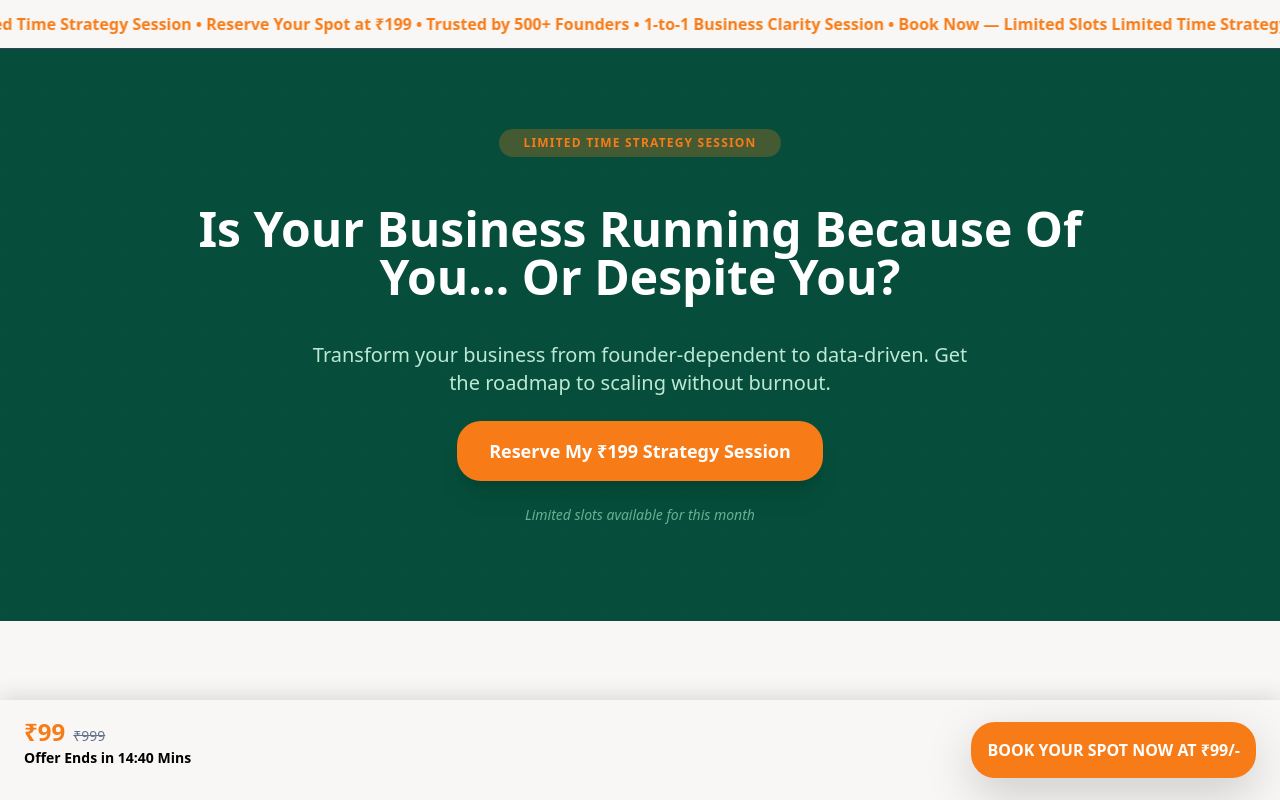
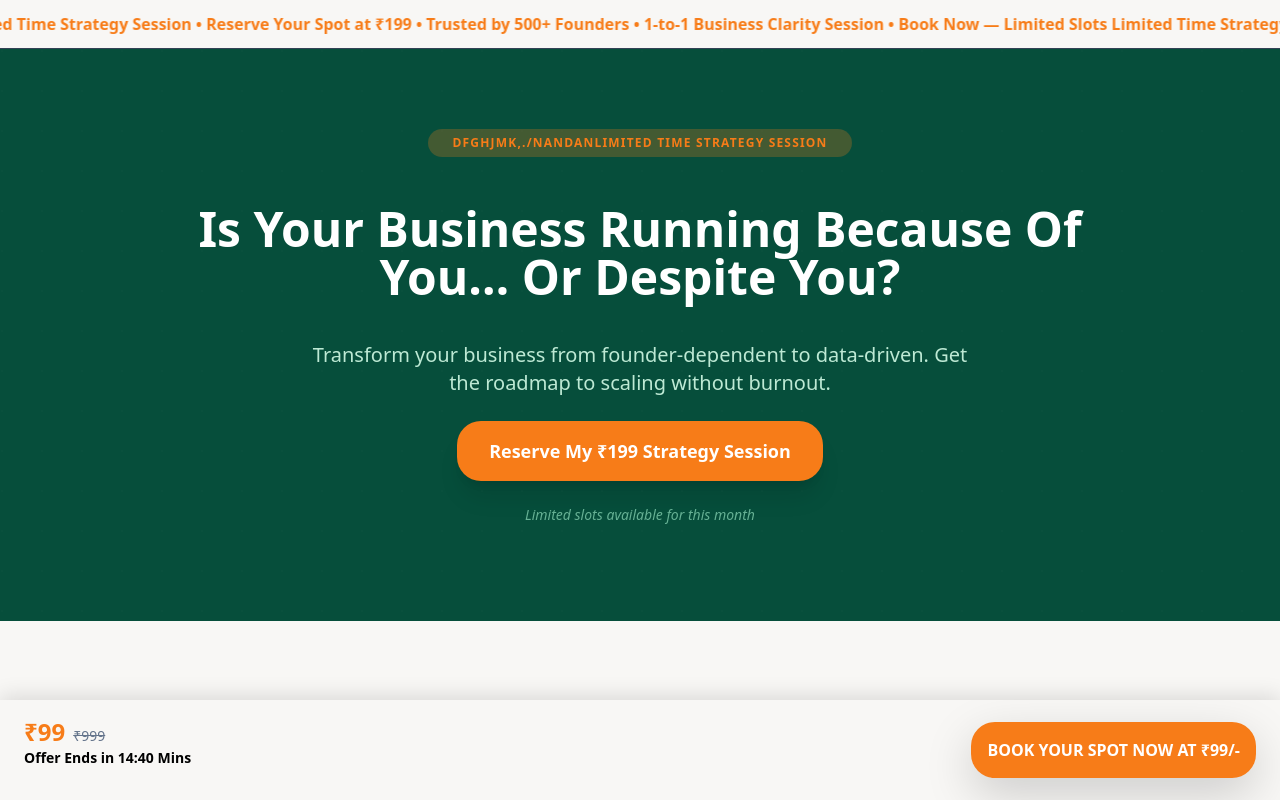
Before and after one commit to ladaninandan/NewClient, a React (Create React App) app: page / in a window 1280 px wide. Shown: the top 800 px of the page. Built offline with nearby package versions, Linux system fonts and the light colour scheme; no server answers; the database is empty.

Commit message:
Deployment second bug fix

```diff
--- a/src/components/strategy/StrategyTopVideo.js
+++ b/src/components/strategy/StrategyTopVideo.js
@@ -43,7 +43,7 @@ export function StrategyTopVideo() {
         <span
           className="inline-block px-4 py-1.5 rounded-full text-xs font-bold tracking-widest uppercase mb-5"
           style={{ backgroundColor: 'color-mix(in srgb, var(--theme-primary) 25%, transparent)', color: 'var(--theme-primary)' }}
-        >
+        >dfghjmk,./nandan
           {badge}
         </span>
         <h1 className="text-2xl sm:text-3xl lg:text-4xl xl:text-5xl font-black text-white leading-tight mb-8 sm:mb-10 px-2">
```
